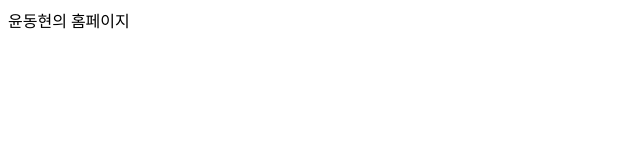
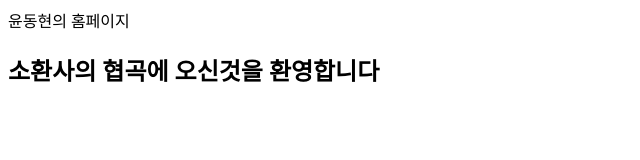
Before and after one commit to mrsandwith/erb2024, a plain HTML site: page index.html in a window 1280 px wide. Shown: the whole page, without its empty margins (0-640 px from the left). Drawn offline with Linux system fonts and the light colour scheme.

Commit message:
Update index.html

```diff
--- a/index.html
+++ b/index.html
@@ -1,8 +1,11 @@
+
 <html>
   <head>
     <title>mrsandwith homepage</title>
   </head>
   <body>
-  </h1>윤동현의 홈페이지</h2>
+  </h1>윤동현의 홈페이지</h1>
+    <h2>소환사의 협곡에 오신것을 환영합니다</h2>
+    <ing src(=https://i.namu.wiki/i/vDpd0CaQ-5cgC_CYSebzG3TK7s7NYZCoYANi7aGQpT2lcq1DBrNUyzsVGB7wBVlN246LzPrf7TdlPHedfWvNHg.webp)
 </body>
 </html>
```
